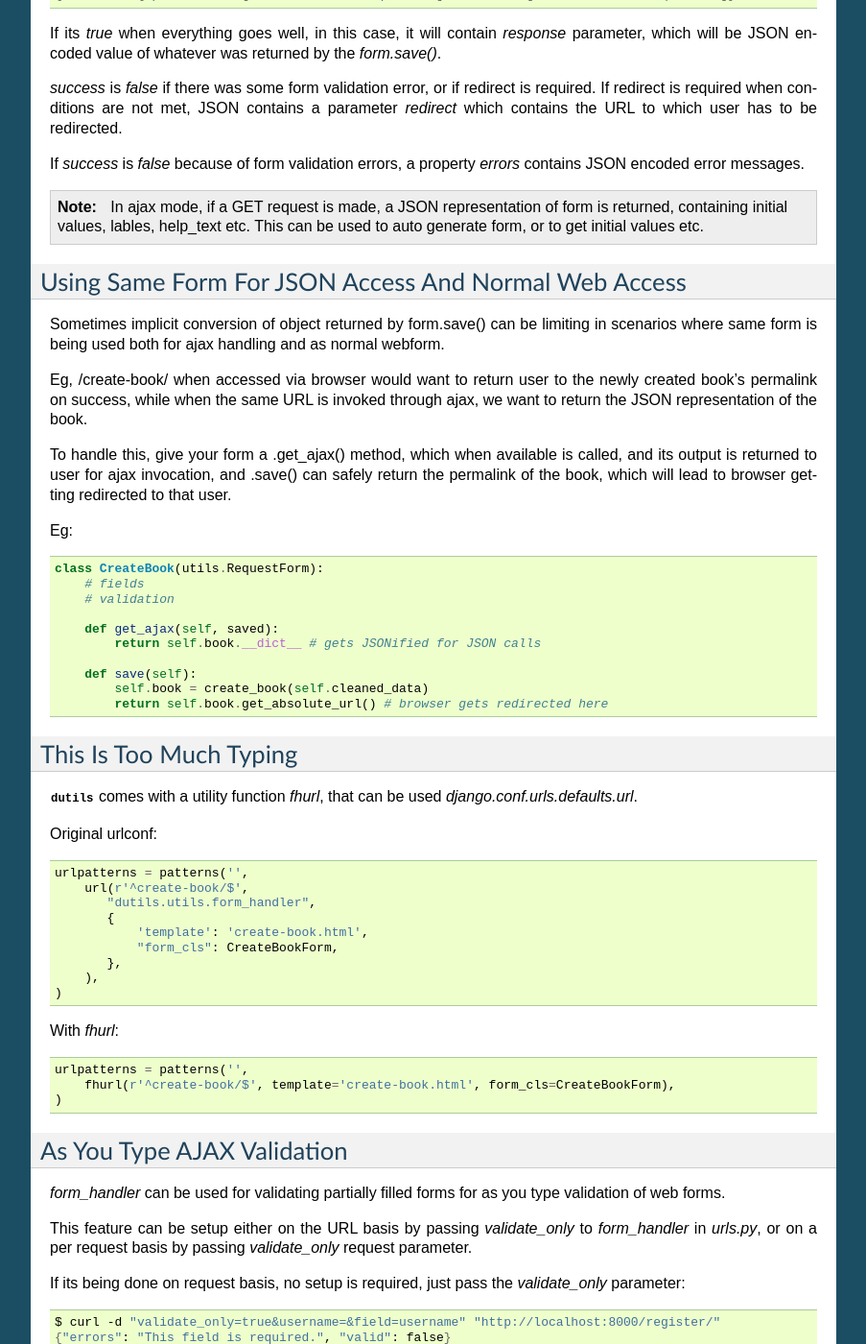
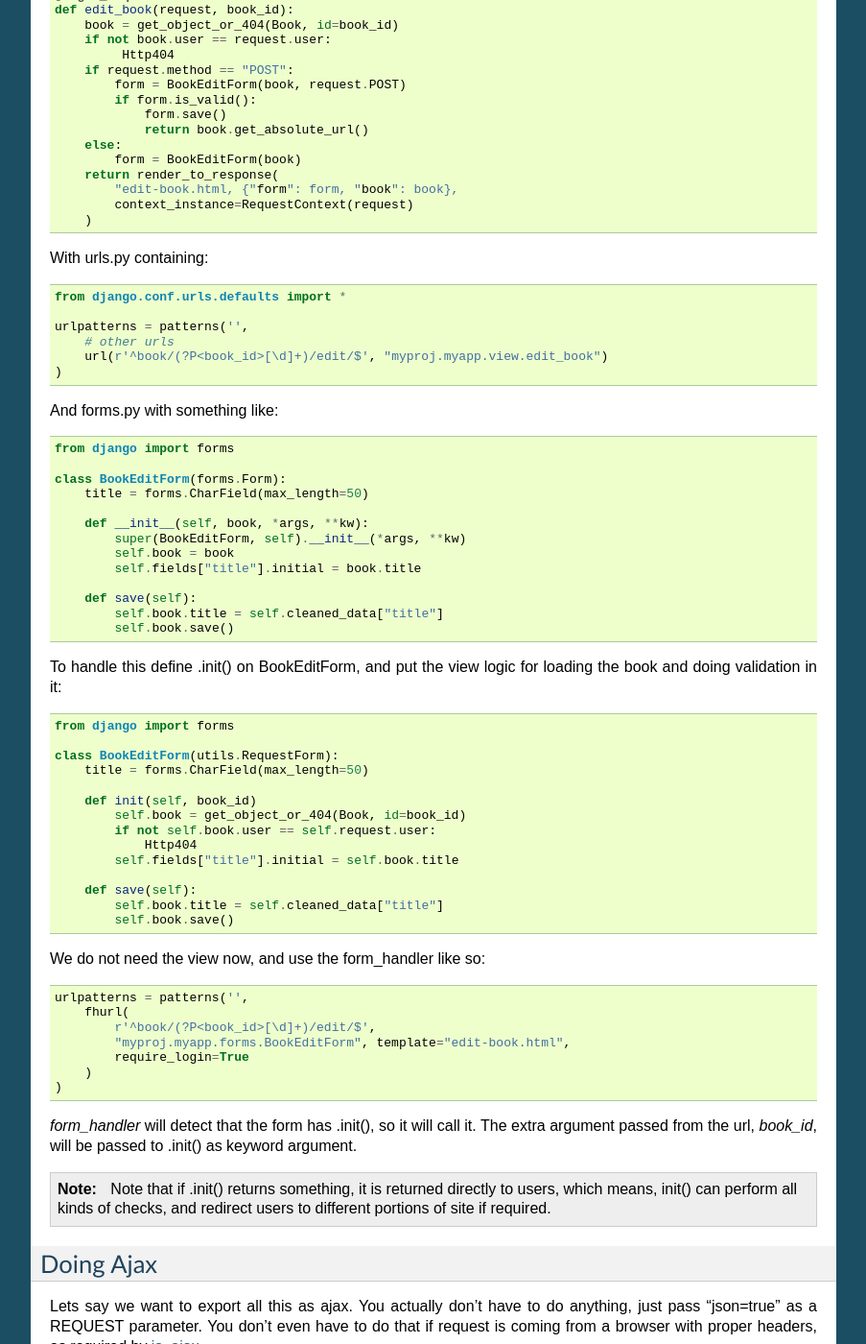
Before and after one commit to amitu/dutils, a Sphinx documentation site: the page built from docs/form_handler.rst, in a window 1280 px wide and 1400 px high, scrolled down 3277 px. Shown: the whole window at 96% size, without its empty margins (198-1101 px from the left). Built offline with Sphinx 7.4.7, drawn with Linux system fonts in a browser that asks for light colours; some of the changed text lies outside the part shown.

Commit message:
added .init() to forms

```diff
--- a/CHANGELOG.rst
+++ b/CHANGELOG.rst
@@ -16,6 +16,8 @@ New in Development
   <file:///Users/amitupadhyay/projects/projs/dutils/docs/build/html/form_handler.html#using-same-form-for-json-access-and-normal-web-access>`_.
 * If is_ajax is true for form_handler, a GET request leads to a JSON
   representation of form.
+* form_handler can now accept keyword arguments from URL patterns and pass them
+  to .init() for forms if .init() is available.
 
 New in 0.0.7
 ============
--- a/docs/form_handler.rst
+++ b/docs/form_handler.rst
@@ -183,6 +183,97 @@ Here is how to handle this situation::
     `require_login` can be a callable. If its a callable, it will be passed
     request as the first parameter.
 
+Forms That Take Parameters From URL
+-----------------------------------
+
+Django websites usually have clean URLs, which means no "/edit-book/?id=123",
+rather "/book/123/edit/". We have to handle cases where data is coming from
+URLs, instead of request parameters, to initialize the form.
+
+For this use case `form_handler` requires forms with `.init()` method.
+
+Consider the original view::
+
+    @login_required
+    def edit_book(request, book_id):
+        book = get_object_or_404(Book, id=book_id)
+        if not book.user == request.user:
+             Http404
+        if request.method == "POST":
+            form = BookEditForm(book, request.POST)
+            if form.is_valid():
+                form.save()
+                return book.get_absolute_url()
+        else:
+            form = BookEditForm(book)
+        return render_to_response(
+            "edit-book.html, {"form": form, "book": book},
+            context_instance=RequestContext(request)
+        )
+
+With urls.py containing::
+
+    from django.conf.urls.defaults import *
+
+    urlpatterns = patterns('',
+        # other urls
+        url(r'^book/(?P<book_id>[\d]+)/edit/$', "myproj.myapp.view.edit_book")
+    )
+
+And forms.py with something like::
+
+    from django import forms
+
+    class BookEditForm(forms.Form):
+        title = forms.CharField(max_length=50)
+
+        def __init__(self, book, *args, **kw):
+            super(BookEditForm, self).__init__(*args, **kw)
+            self.book = book
+            self.fields["title"].initial = book.title
+
+        def save(self):
+            self.book.title = self.cleaned_data["title"]
+            self.book.save()
+
+To handle this define .init() on BookEditForm, and put the view logic for
+loading the book and doing validation in it::
+
+    from django import forms
+
+    class BookEditForm(utils.RequestForm):
+        title = forms.CharField(max_length=50)
+
+        def init(self, book_id)
+            self.book = get_object_or_404(Book, id=book_id)
+            if not self.book.user == self.request.user:
+                Http404
+            self.fields["title"].initial = self.book.title
+
+        def save(self):
+            self.book.title = self.cleaned_data["title"]
+            self.book.save()
+
+We do not need the view now, and use the form_handler like so::
+
+    urlpatterns = patterns('',
+        fhurl(
+            r'^book/(?P<book_id>[\d]+)/edit/$',
+            "myproj.myapp.forms.BookEditForm", template="edit-book.html",
+            require_login=True
+        )
+    )
+
+`form_handler` will detect that the form has .init(), so it will call it. The
+extra argument passed from the url, `book_id`, will be passed to .init() as
+keyword argument.
+
+.. note::
+
+    Note that if .init() returns something, it is returned directly to users,
+    which means, init() can perform all kinds of checks, and redirect users to
+    different portions of site if required.
+
 Doing Ajax
 ----------
 
@@ -267,7 +358,7 @@ Original urlconf::
 With `fhurl`::
 
     urlpatterns = patterns('',
-        fhurl(r'^create-book/$', template='create-book.html', form_cls=CreateBookForm),
+        fhurl(r'^create-book/$', CreateBookForm, template='create-book.html')
     )
 
 As You Type AJAX Validation
```
Also changed, not shown: 1 other file.
